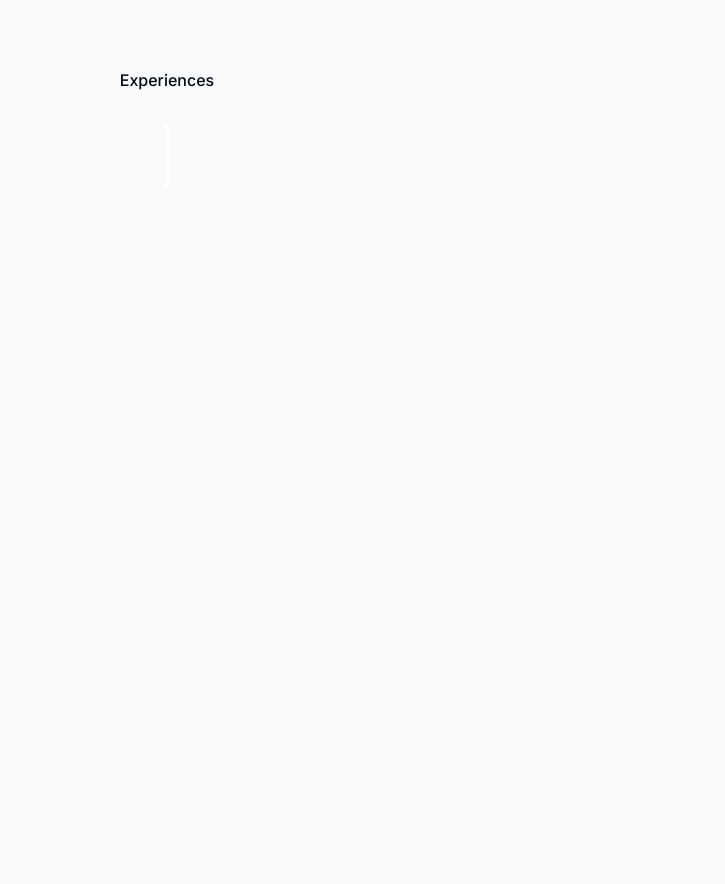
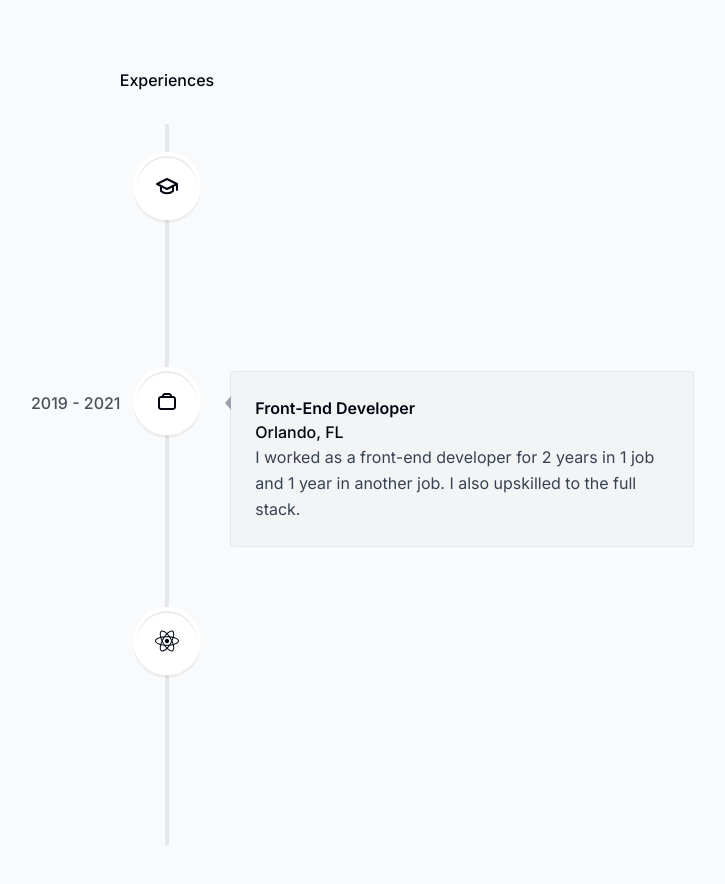
Before and after one commit to ziaul888/personal-porfolio, a Next.js app: page / in a window 1280 px wide. Shown: the part 2880-3764 px from the top of the page, without its empty margins (473-1198 px from the left). Built offline with nearby package versions, Linux system fonts and the light colour scheme.

Commit message:
xperience done

```diff
--- a/app/globals.css
+++ b/app/globals.css
@@ -1,3 +1,7 @@
 @tailwind base;
 @tailwind components;
 @tailwind utilities;
+
+html{
+    --line-color:#e5e7eb;
+}
--- a/components/Experience.tsx
+++ b/components/Experience.tsx
@@ -18,12 +18,33 @@ const Experience = () => {
             <SectionHeader>
                 Experiences
             </SectionHeader>
-            <VerticalTimeline>
-                {/*{experiencesData?.map((items,index) =>(*/}
-                {/*    <React.Fragment>*/}
+            <VerticalTimeline lineColor="">
+                {experiencesData?.map((items,index) =>(
+                    <React.Fragment key={index}>
+                      <VerticalTimelineElement contentStyle={{
+                          background:'#f3f4f6',
+                          boxShadow:"none",
+                          border:"1px solid rgb(0,0,0, 0.05)",
+                          textAlign:"left",
+                          padding:'1.3rem,3rem'
 
-                {/*    </React.Fragment>*/}
-                {/*))}*/}
+                      }}
+                      contentArrowStyle={{
+                          borderRight: '.4rem solid #9ca3af'
+                      }}
+                      date={items?.date}
+                      icon={items?.icon}
+                     iconStyle={{
+                         background:"white",
+                         fontSize:"1.4rem"
+                     }}
+                      >
+                       <h3 className="font-semibold capitalize">{items?.title}</h3>
+                          <p className="font-normal !mt-0">{items?.location}</p>
+                          <p className="!mt-0 !font-normal text-gray-700">{items?.description}</p>
+                      </VerticalTimelineElement>
+                    </React.Fragment>
+                ))}
             </VerticalTimeline>
         </section>
     );
```
